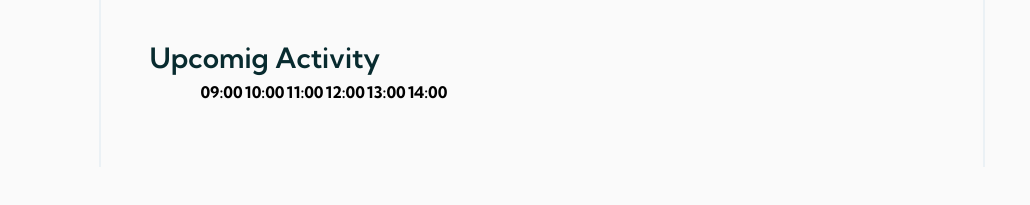
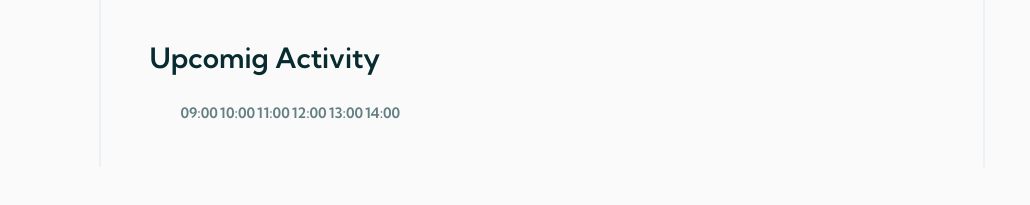
Before and after one commit to Te-Stack/Product-Admin-Dashboard, a website built with Vite: page index.html in a window 1280 px wide. Shown: the part 633-838 px from the top of the page, without its empty margins (0-1030 px from the left). Built offline with nearby package versions, Linux system fonts and the light colour scheme.

Commit message:
Working on the Dashboard Area

```diff
--- a/css/main.scss
+++ b/css/main.scss
@@ -405,6 +405,11 @@
                     }
 
                     .activity-chart{
+                        position: relative;
+                        display: flex;
+                        margin-top: 3em;
+                        height: 7.9em;
+
                         table{
                             height: 25.6em;
                             position: relative;
@@ -413,7 +418,12 @@
                             thead{
                                 .graph-time{
                                     th{
-
+                                        position: relative;
+                                        text-align: left;
+                                        left: -20px;
+                                        bottom: 1.75em;
+                                        @include setFont($main-font,0.9em, 600);
+                                        color:$primary-text;
                                     }
 
                                 }
```
Also changed, not shown: css/main.css, 1 other file.
